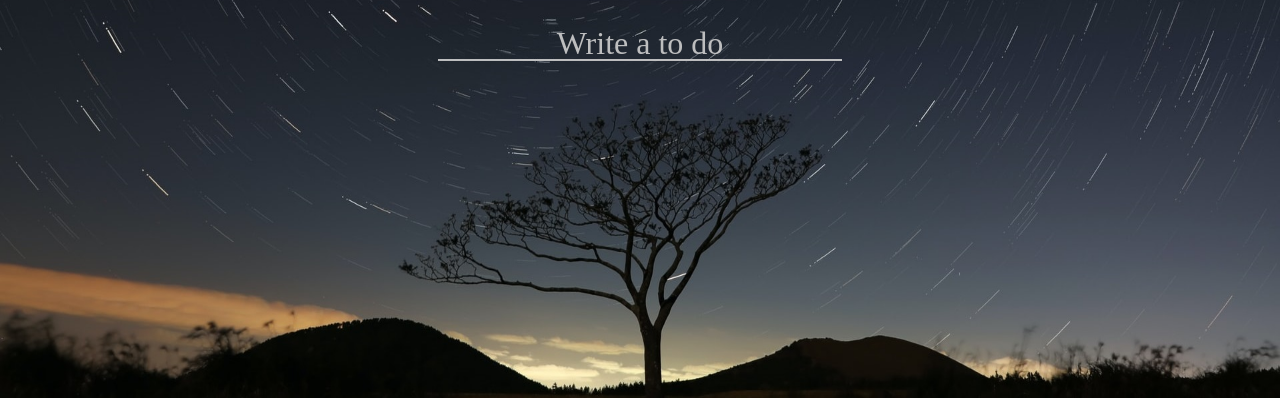
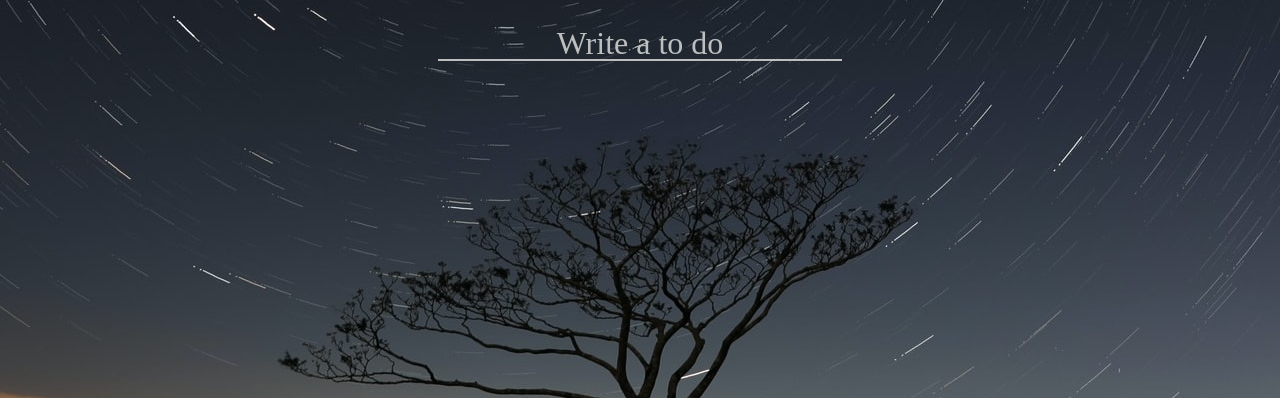
Before and after one commit to JoSuwon/FirstWebAplication, a plain HTML site: page index.html in a window 1280 px wide. Shown: the part 402-800 px from the top of the page. Drawn offline with Linux system fonts and the light colour scheme; a web font is replaced by a local one.

Commit message:
배경 조절

```diff
--- a/bg.js
+++ b/bg.js
@@ -14,8 +14,11 @@ function getRandom() {
 }
 
 function paintImage(imgNumber) {
+    const div = document.createElement("div");
+    div.classList.add("bgContainer");
     const image = new Image();
     image.src = `images/${imgNumber}.jpg`;
     image.classList.add("bgImage");
-    body.appendChild(image);
+    div.appendChild(image);
+    body.appendChild(div);
 }
--- a/index.css
+++ b/index.css
@@ -8,6 +8,7 @@ body {
     font-family: NeoDunggeunmo;
     background-color: #34495e;
     color: #ecf0f1;
+    margin: 0 0;
 }
 
 h1 {
@@ -34,15 +35,14 @@ input::placeholder {
 }
 
 ul {
-    margin: 0 0;
-    margin-left: 40%;
-    margin-right: 40%;
+    padding-left: 0px;
+    margin: 0 auto;
     list-style: none;
-    width: 300px;
+    width: 400px;
 }
 
 li {
-    margin: 3px 0;
+    margin: 3px auto;
     text-align: left;
     opacity: 0.9;
 }
@@ -106,14 +106,22 @@ button {
     }
 }
 
+.bgContainer {
+    position: absolute;
+    left: 0;
+    top: 0;
+    width: 100%;
+    height: 100%;
+    overflow: hidden;
+    z-index: -1;
+}
+
 .bgImage {
-    position: absolute;
-    top:0;
-    left:0;
-    width:100%;
-    height:100%;
-    z-index:-1;
-    animation: fadeIn 0.5s linear;
+    z-index: -1;
+    position: relative;
+    top: 50%;
+    left: 50%;
+    transform: translate(-50%, -50%);
 }
 
 .js-weather {
```
